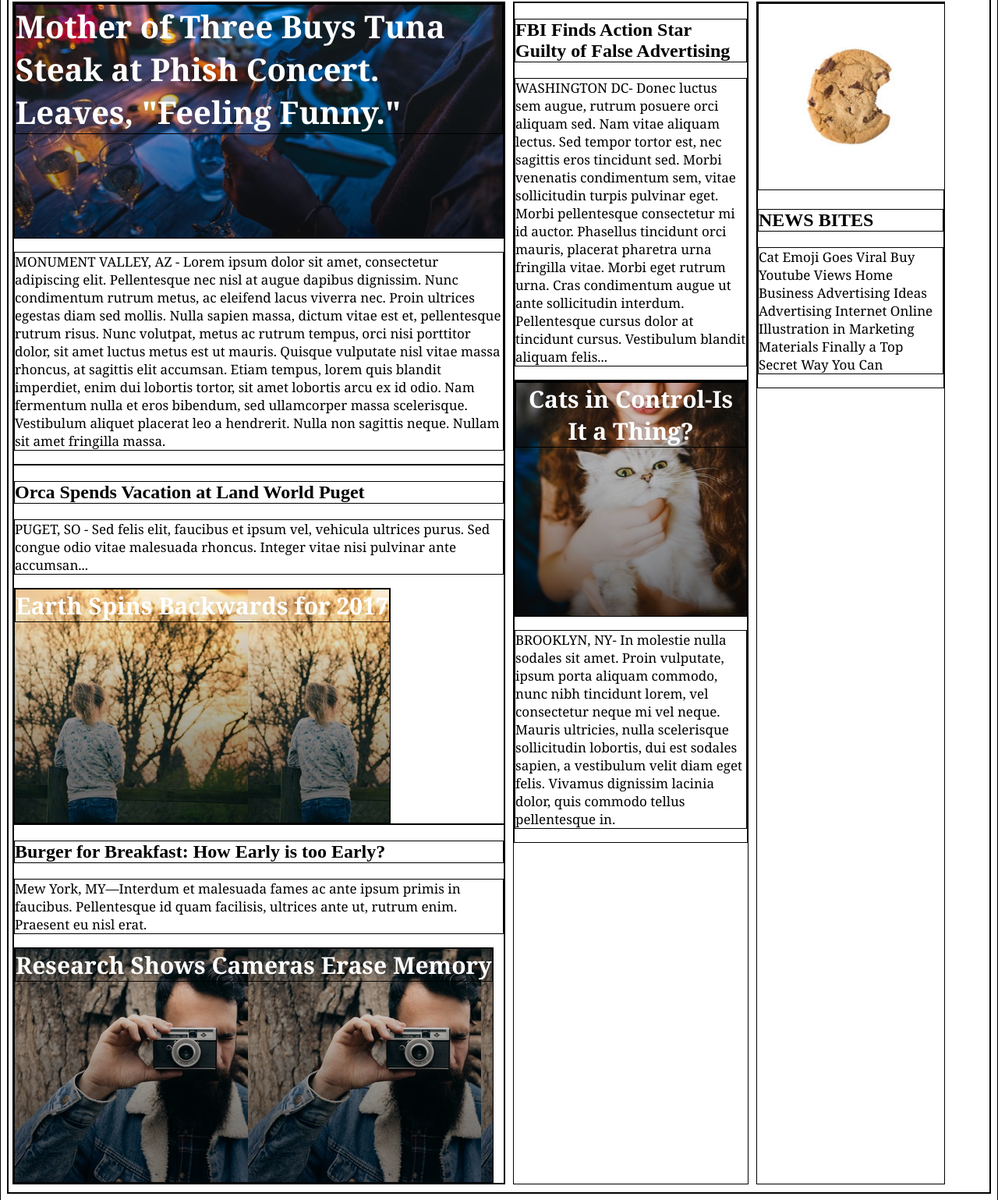
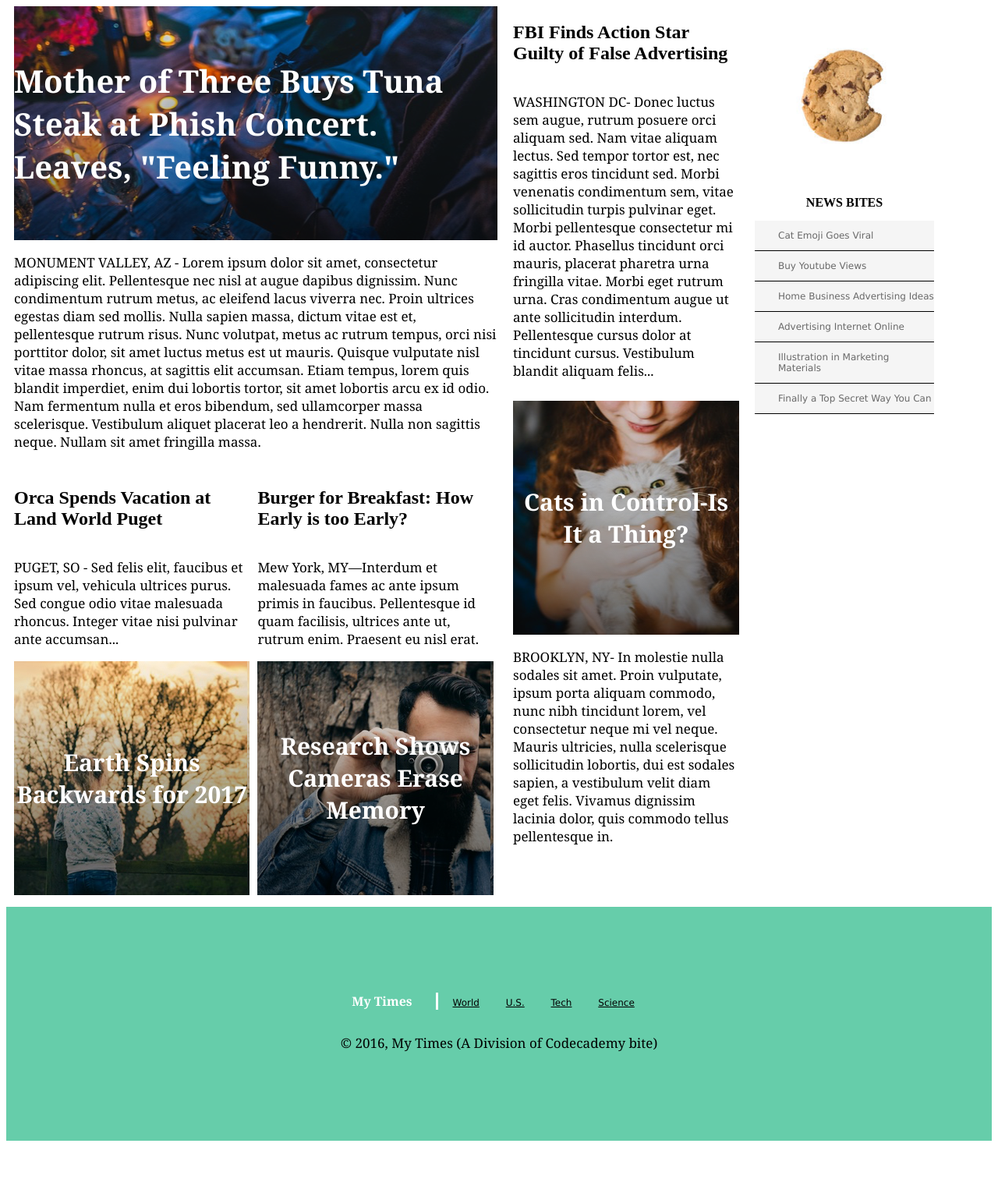
Before and after one commit to OkkeK/MyTimes, a plain HTML site: page index.html in a window 1280 px wide. Shown: the part 115-1654 px from the top of the page at 78% size. After the commit the page ends 1578 px from the top, so only its background shows below. Drawn offline with Linux system fonts and the light colour scheme.

Commit message:
Adjusted Styling, Added Footer

```diff
--- a/Resources/css/style.css
+++ b/Resources/css/style.css
@@ -1,41 +1,32 @@
-* {
-  border: 1px solid black
-}
+/* CSS File for My Times Project */
+
+
+/* Styling Header */
 
 header {
+  position: fixed;
   display: flex;
   justify-content: space-between;
   align-items: center;
+  top: 0;
+  z-index: 10;
   width: 100%;
   font-family: Verdana;
   font-size: 14px;
   font-weight: bold;
+  background-color: white;
   border-bottom: 1px solid black;
-}
-
-h1 {
-  color: MediumAquamarine;
-  font-family: Verdana;
-  font-size: 14px;
-}
-
-h3 {
-
+  max-width: 1200px;
 }
 
 a {
   color: black;
 }
 
-p {
-  font-family: Georgia;
-  font-size: 17px;
-  color: black;
-}
-
-nav.headerItem {
-  margin-right: 15px;
-  flex-wrap: wrap;
+h1.logoItem {
+  color: MediumAquamarine;
+  font-family: Verdana;
+  font-size: 14px;
 }
 
 img.logoItem {
@@ -45,6 +36,8 @@ img.logoItem {
 .headerItem {
   display: inline-flex;
   align-items: center;
+  margin-right: 15px;
+  flex-wrap: wrap;
 }
 
 .navLink {
@@ -52,26 +45,54 @@ img.logoItem {
   margin: 10px 15px;
 }
 
+/* Styling Main Content Area*/
+
+p {
+  font-family: Georgia;
+  font-size: 17px;
+  color: black;
+}
+
 .main {
+  position: relative;
+  top: 100px;
   display: flex;
+  width: 1200px;
 }
 
 .column {
   display: inline-flex;
-  flex-direction: column;
   margin: 10px 5px;
 }
 
 .column.large {
   width: 630px;
+  flex-direction: row;
+  flex-wrap: wrap;
 }
 
 .column.medium {
   width: 300px;
+  flex-direction: column;
 }
 
 .column.small {
   width: 240px;
+  flex-direction: column;
+}
+
+.article {
+  display: inline-flex;
+  flex-direction: column;
+  padding: 5px;
+}
+
+.article.fullWidth {
+  width: 100%;
+}
+
+.article.halfWidth {
+  width: 48%;
 }
 
 .autoImage {
@@ -81,13 +102,13 @@ img.logoItem {
 .backgroundImage {
   display: inline-flex;
   flex-direction: column;
-  justify-content: flex-start;
+  justify-content: center;
   align-content: center;
   height: 300px;
 }
 
 
-h3.background {
+h3.imageHeadline {
   font-family: Georgia;
   font-weight: bold;
   font-size: 30px;
@@ -96,10 +117,30 @@ h3.background {
   margin: 0 auto;
 }
 
+h2.newsBite {
+  text-align: center;
+  font-size: 16px;
+  font-weight: bold;
+}
+
+div.newsBite {
+  background-color: WhiteSmoke;
+  border-bottom: 1px solid black;
+}
+
+.newsBite p{
+  font-family: Verdana;
+  font-size: 12px;
+  color: DimGray;
+  padding-left: 30px;
+}
+
 #mainHeadline {
   font-size: 40px;
   text-align: left;
 }
+
+/* IDs to insert Background Images */
 
 #img-story-main {
   background-image: url("../Images/img-story-main.png");
@@ -116,3 +157,29 @@ h3.background {
 #img-story-3 {
   background-image: url("../Images/img-story-3.png");
 }
+
+/* Footer Styling */
+
+footer {
+  display: flex;
+  flex-direction: column;
+  justify-content: center;
+  align-items: center;
+  position: relative;
+  top: 100px;
+  background-color: MediumAquamarine;
+  margin: auto;
+  font-family: Verdana;
+  font-size: 12px;
+  height: 300px;
+}
+
+.footerTitle {
+  display: inline-block;
+  font-family: Georgia;
+  font-size: 16px;
+  font-weight: bold;
+  color: white;
+  border-right: 3px solid white;
+  padding-right: 30px;
+}
--- a/index.html
+++ b/index.html
@@ -24,26 +24,28 @@
       </nav>
     </header>
 
+    <!-- Main Content section -->
+
     <div class="main">
       <div class="column large">
-        <div class="article">
+        <div class="article fullWidth">
           <div class="backgroundImage" id="img-story-main">
-            <h3 class="background" id="mainHeadline">Mother of Three Buys Tuna Steak at Phish Concert. Leaves, "Feeling Funny."</h3>
+            <h3 class="imageHeadline" id="mainHeadline">Mother of Three Buys Tuna Steak at Phish Concert. Leaves, "Feeling Funny."</h3>
           </div>
           <p>MONUMENT VALLEY, AZ - Lorem ipsum dolor sit amet, consectetur adipiscing elit. Pellentesque nec nisl at augue dapibus dignissim. Nunc condimentum rutrum metus, ac eleifend lacus viverra nec. Proin ultrices egestas diam sed mollis. Nulla sapien massa, dictum vitae est et, pellentesque rutrum risus. Nunc volutpat, metus ac rutrum tempus, orci nisi porttitor dolor, sit amet luctus metus est ut mauris. Quisque vulputate nisl vitae massa rhoncus, at sagittis elit accumsan. Etiam tempus, lorem quis blandit imperdiet, enim dui lobortis tortor, sit amet lobortis arcu ex id odio. Nam fermentum nulla et eros bibendum, sed ullamcorper massa scelerisque. Vestibulum aliquet placerat leo a hendrerit. Nulla non sagittis neque. Nullam sit amet fringilla massa.</p>
         </div>
-        <div class="article">
+        <div class="article halfWidth">
           <h2>Orca Spends Vacation at Land World Puget</h2>
           <p>PUGET, SO - Sed felis elit, faucibus et ipsum vel, vehicula ultrices purus. Sed congue odio vitae malesuada rhoncus. Integer vitae nisi pulvinar ante accumsan...</p>
           <div class="backgroundImage" id="img-story-2">
-            <h3 class="background">Earth Spins Backwards for 2017</h3>
+            <h3 class="imageHeadline">Earth Spins Backwards for 2017</h3>
           </div>
         </div>
-        <div class="article">
+        <div class="article halfWidth">
           <h2>Burger for Breakfast: How Early is too Early?</h2>
           <p>Mew York, MY—Interdum et malesuada fames ac ante ipsum primis in faucibus. Pellentesque id quam facilisis, ultrices ante ut, rutrum enim. Praesent eu nisl erat.</p>
           <div class="backgroundImage" id="img-story-3">
-            <h3 class="background">Research Shows Cameras Erase Memory</h3>
+            <h3 class="imageHeadline">Research Shows Cameras Erase Memory</h3>
           </div>
         </div>
       </div>
@@ -54,7 +56,7 @@
         </div>
         <div class="article">
           <div class="backgroundImage" id="img-story-1">
-            <h3 class="background">Cats in Control-Is It a Thing?</h3>
+            <h3 class="imageHeadline">Cats in Control-Is It a Thing?</h3>
           </div>
           <p>BROOKLYN, NY- In molestie nulla sodales sit amet. Proin vulputate, ipsum porta aliquam commodo, nunc nibh tincidunt lorem, vel consectetur neque mi vel neque. Mauris ultricies, nulla scelerisque sollicitudin lobortis, dui est sodales sapien, a vestibulum velit diam eget felis. Vivamus dignissim lacinia dolor, quis commodo tellus pellentesque in.</p>
         </div>
@@ -62,11 +64,43 @@
       <div class="column small">
         <div class="article">
           <img class="autoImage" src="./Resources/Images/img-news-bite.png" alt="Cookie">
-          <h2>NEWS BITES</h2>
-          <p>Cat Emoji Goes Viral Buy Youtube Views Home Business Advertising Ideas Advertising Internet Online Illustration in Marketing Materials Finally a Top Secret Way You Can</p>
+          <h2 class="newsBite">NEWS BITES</h2>
+          <div class="newsBite">
+            <p>Cat Emoji Goes Viral</p>
+          </div>
+          <div class="newsBite">
+            <p>Buy Youtube Views</p>
+          </div>
+          <div class="newsBite">
+            <p>Home Business Advertising Ideas</p>
+          </div>
+          <div class="newsBite">
+            <p>Advertising Internet Online</p>
+          </div>
+          <div class="newsBite">
+            <p>Illustration in Marketing Materials</p>
+          </div>
+          <div class="newsBite">
+            <p>Finally a Top Secret Way You Can</p>
+          </div>
         </div>
-      </div
+      </div>
     </div>
+
+    <footer>
+      <nav>
+        <h1 class="footerTitle">My Times</h1>
+
+          <span class="navLink"><a href="#">World</a></span>
+          <span class="navLink"><a href="#">U.S.</a></span>
+          <span class="navLink"><a href="#">Tech</a></span>
+          <span class="navLink"><a href="#">Science</a></span>
+
+      </nav>
+
+
+      <p>&copy; 2016, My Times (A Division of Codecademy bite)</p>
+    </footer>
 
   </body>
 </html>
```
